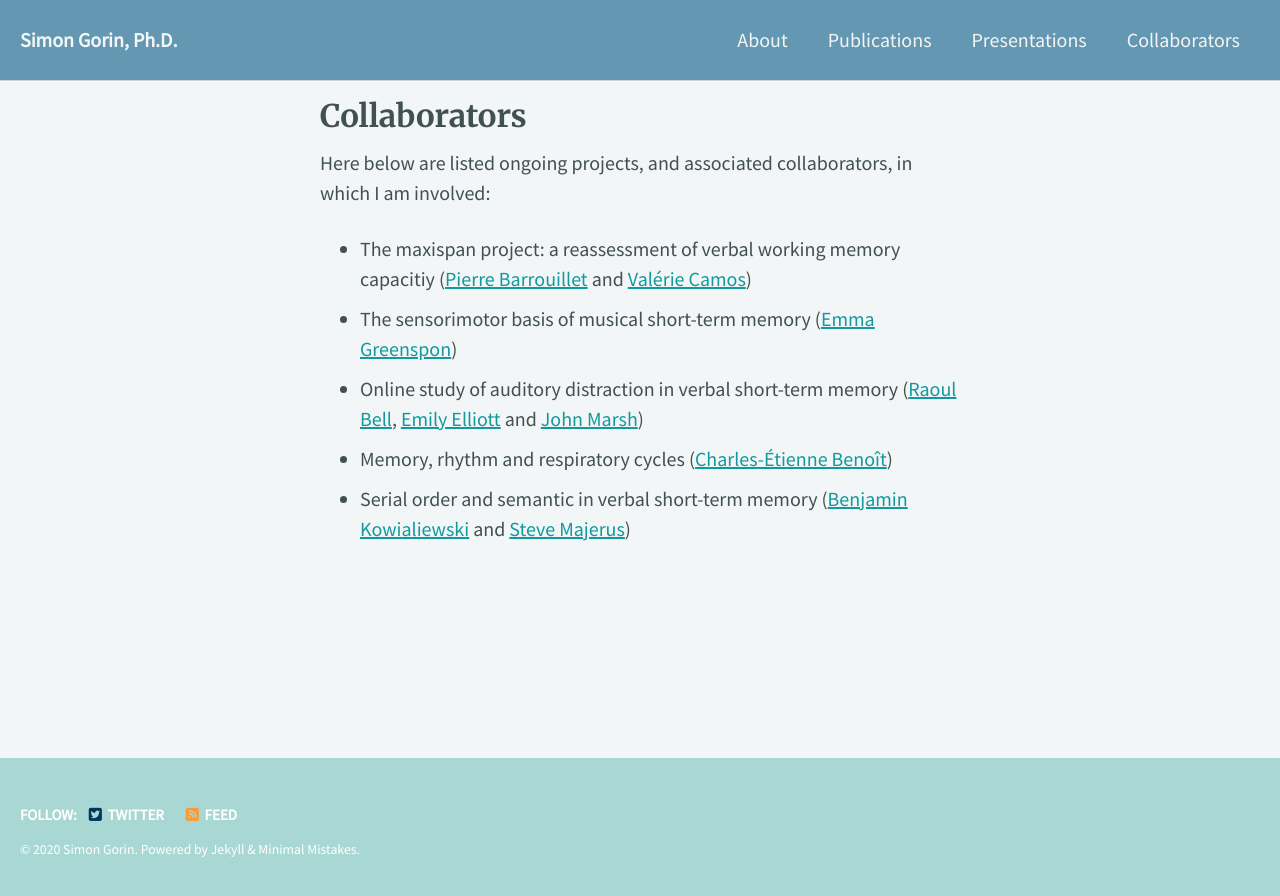
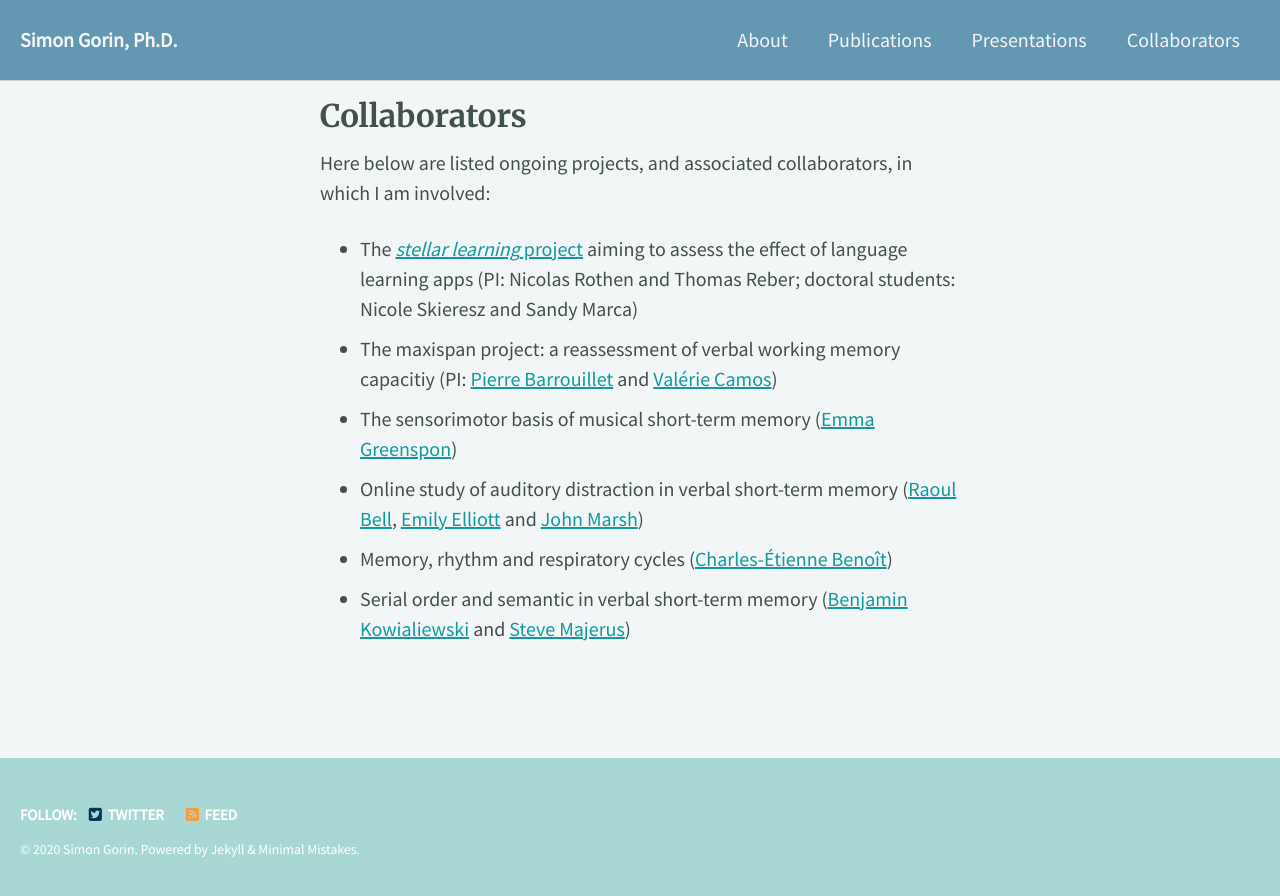
Before and after one commit to gorinsimon/gorinsimon.github.io, a Jekyll site: the page built from _pages/collaborators.md, in a window 1280 px wide. Shown: the top 896 px of the page. Built offline with Jekyll 4.4.1, drawn with Linux system fonts in a browser that asks for light colours; cached includes are drawn as plain includes; nearby versions of some CDN libraries.

Commit message:
updating collaborators section with stellar learning

```diff
--- a/_pages/collaborators.md
+++ b/_pages/collaborators.md
@@ -4,7 +4,8 @@ title: Collaborators
 ---
 Here below are listed ongoing projects, and associated collaborators, in which I am involved:
 
-+ The maxispan project: a reassessment of verbal working memory capacitiy ([Pierre Barrouillet](https://www.unige.ch/fapse/decopsy/group/barrouillet/) and [Valérie Camos](https://www3.unifr.ch/psycho/fr/departement/personnel/equipes/devpsy/people/18320/8445c))
++ The [*stellar learning* project](https://schooloftomorrow.distanceuniversity.ch) aiming to assess the effect of language learning apps (PI: Nicolas Rothen and Thomas Reber; doctoral students: Nicole Skieresz and Sandy Marca)
++ The maxispan project: a reassessment of verbal working memory capacitiy (PI: [Pierre Barrouillet](https://www.unige.ch/fapse/decopsy/group/barrouillet/) and [Valérie Camos](https://www3.unifr.ch/psycho/fr/departement/personnel/equipes/devpsy/people/18320/8445c))
 + The sensorimotor basis of musical short-term memory ([Emma Greenspon](https://www.monmouth.edu/directory/profiles/egreensp/))
 + Online study of auditory distraction in verbal short-term memory ([Raoul Bell](http://www.psychologie.hhu.de/en/research-teams/cognitive-and-industrial-psychology/team.html), [Emily Elliott](https://lsu.edu/hss/psychology/faculty/cognitive/elliott.php) and [John Marsh](https://www.uclan.ac.uk/staff_profiles/dr_john_everett_marsh.php))
 + Memory, rhythm and respiratory cycles ([Charles-Étienne Benoît](https://vizja.pl/charles-etienne-benoit,wx567.html))
```
